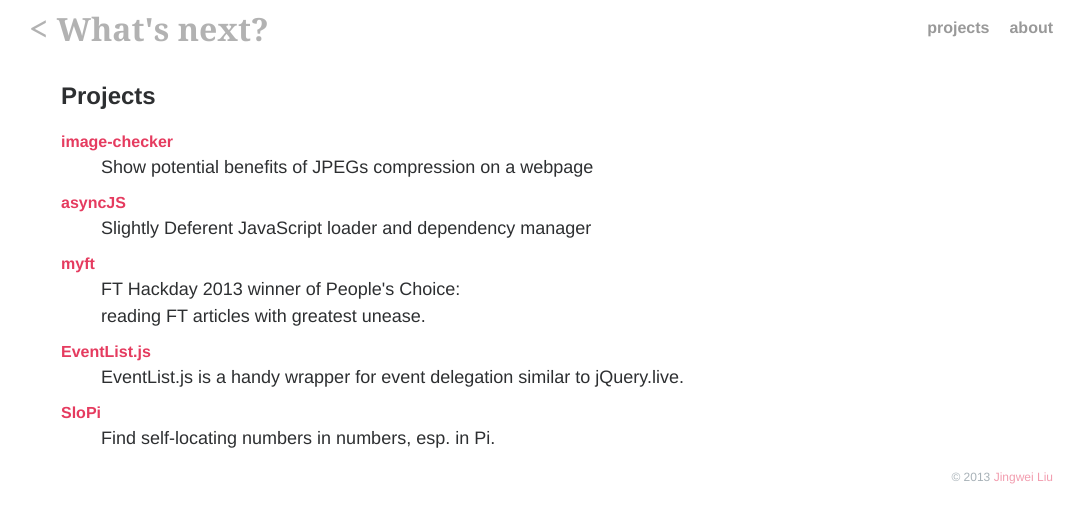
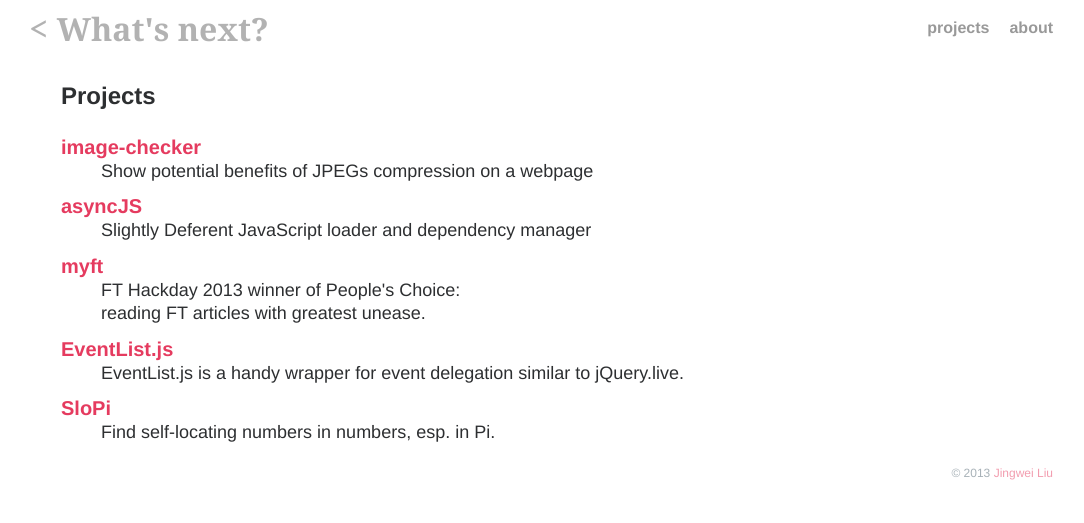
Before and after one commit to th507/blog, a Jekyll site: the page built from projects/index.html, in a window 1280 px wide. Shown: the top 523 px of the page, without its empty margins (99-1183 px from the left). Built offline with Jekyll 4.4.1, drawn with Linux system fonts in a browser that asks for light colours; Markdown is read by kramdown in place of the engine named in the settings.

Commit message:
fix project page typo

```diff
--- a/projects/index.html
+++ b/projects/index.html
@@ -22,7 +22,7 @@ type: page
 
 <style>
 dl {
-    font: 200 20/1.3 Helvetica Neue, Helvetica, Arial, sans-serif;
+    font: 200 20px/1.3 Helvetica Neue, Helvetica, Arial, sans-serif;
 }
 dt {
     font-weight: 600;
```
